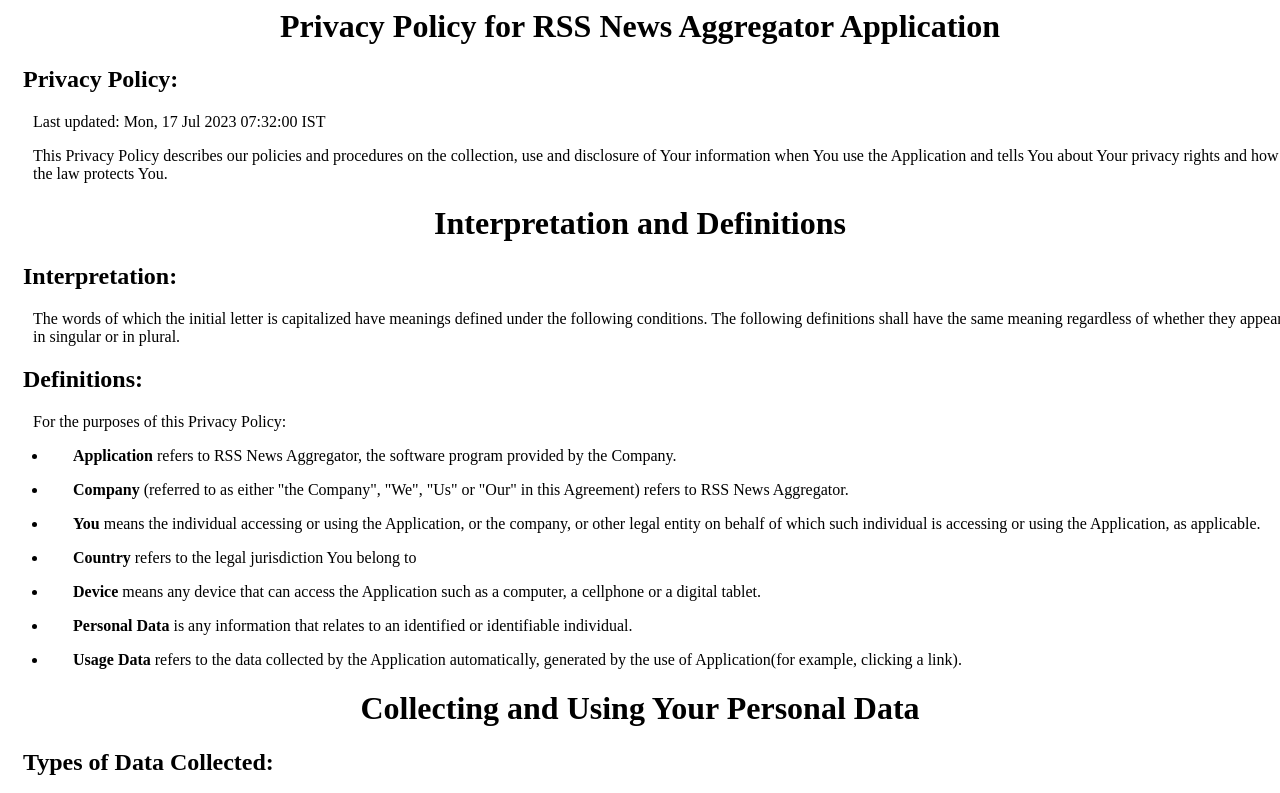
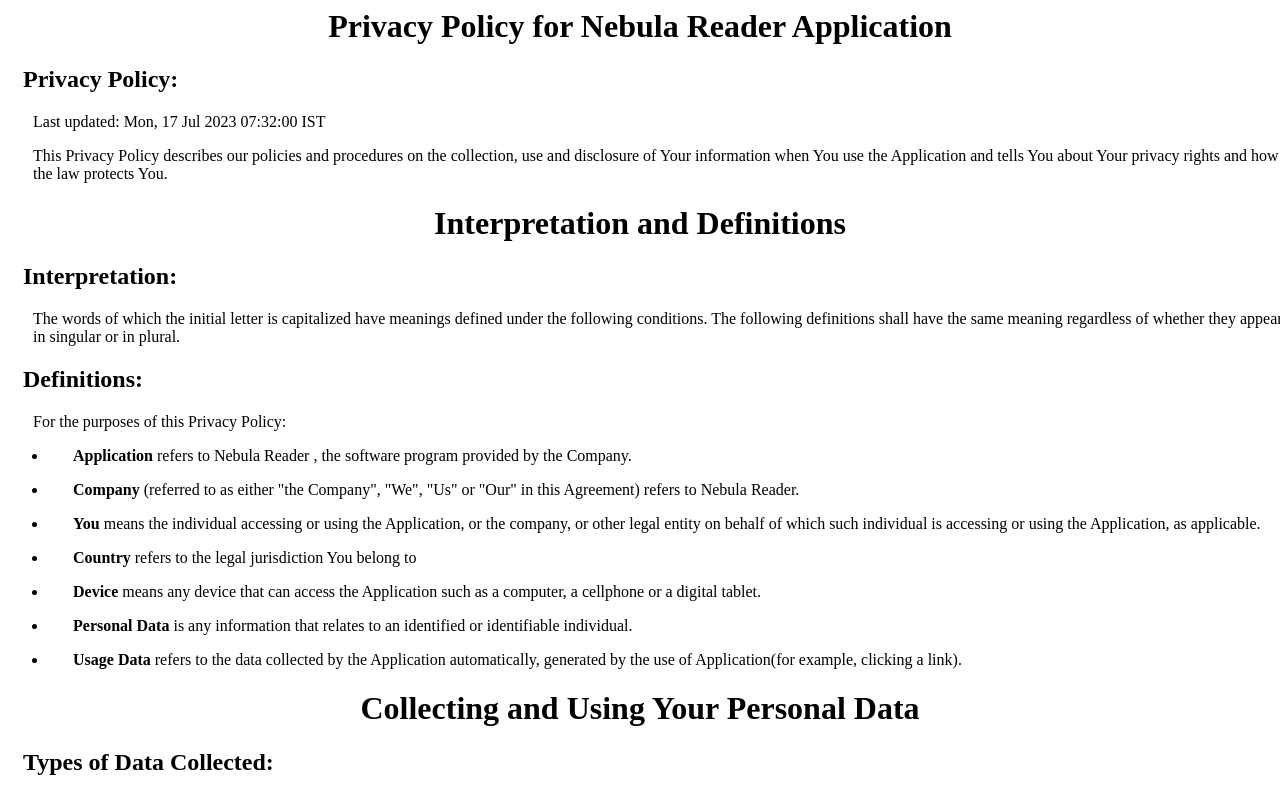
Before and after one commit to anudeepburugu/rssnews, a plain HTML site: page privacy-policy.html in a window 1280 px wide. Shown: the top 793 px of the page. Drawn offline with Linux system fonts and the light colour scheme.

Commit message:
Update privacy-policy.html

```diff
--- a/privacy-policy.html
+++ b/privacy-policy.html
@@ -2,7 +2,7 @@
 
 
 <center>
-    <h1>Privacy Policy for RSS News Aggregator Application</h1>
+    <h1>Privacy Policy for Nebula Reader Application</h1>
 </center>
 
 
@@ -30,13 +30,12 @@
 <ul>
 
     <li>
-        <p style="position: relative; left:25px; right: 25px;"><strong>Application</strong> refers to RSS News
-            Aggregator, the software program provided by the Company.</p>
+        <p style="position: relative; left:25px; right: 25px;"><strong>Application</strong> refers to Nebula Reader
+            , the software program provided by the Company.</p>
     </li>
     <li>
         <p style="position: relative; left:25px; right: 25px;"><strong>Company</strong> (referred to as either &quot;the
-            Company&quot;, &quot;We&quot;, &quot;Us&quot; or &quot;Our&quot; in this Agreement) refers to RSS News
-            Aggregator.</p>
+            Company&quot;, &quot;We&quot;, &quot;Us&quot; or &quot;Our&quot; in this Agreement) refers to Nebula Reader.</p>
     </li>
     <li>
         <p style="position: relative; left:25px; right: 25px;"><strong>You</strong> means the individual accessing or
```
